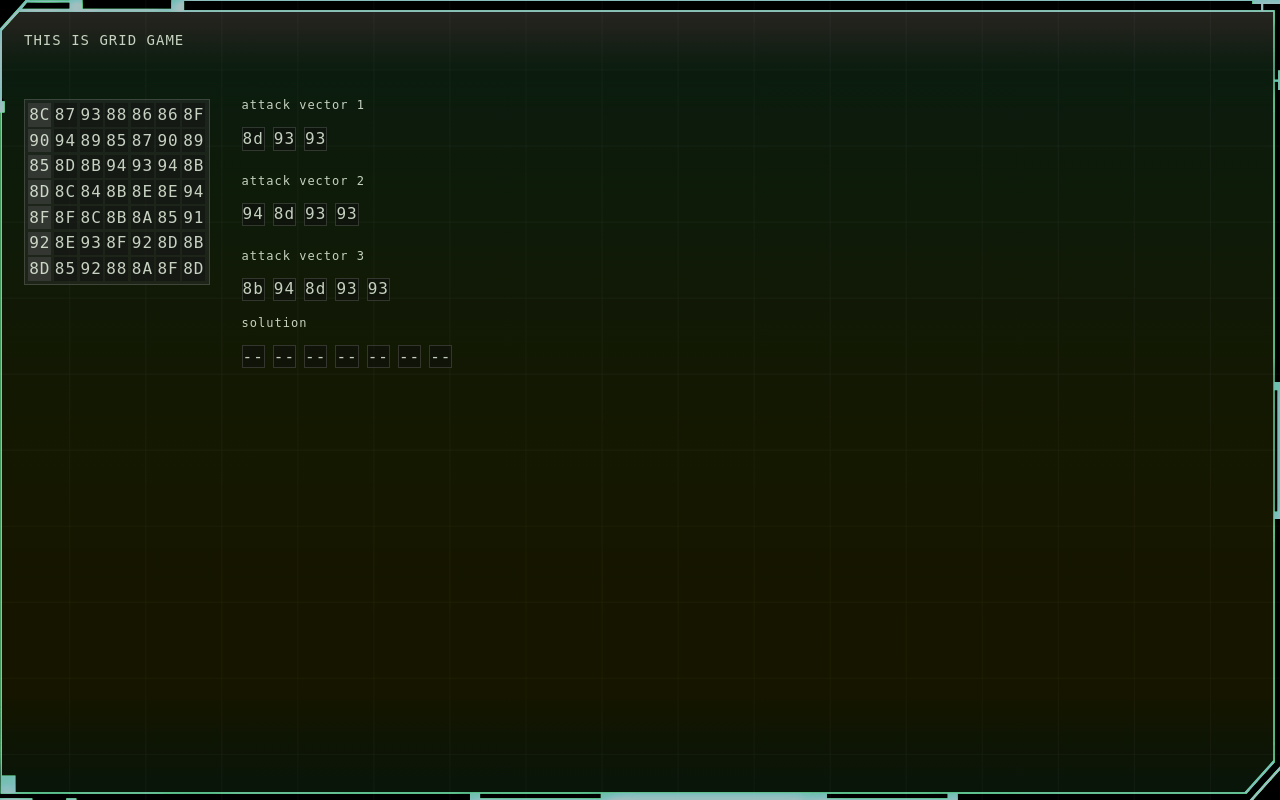
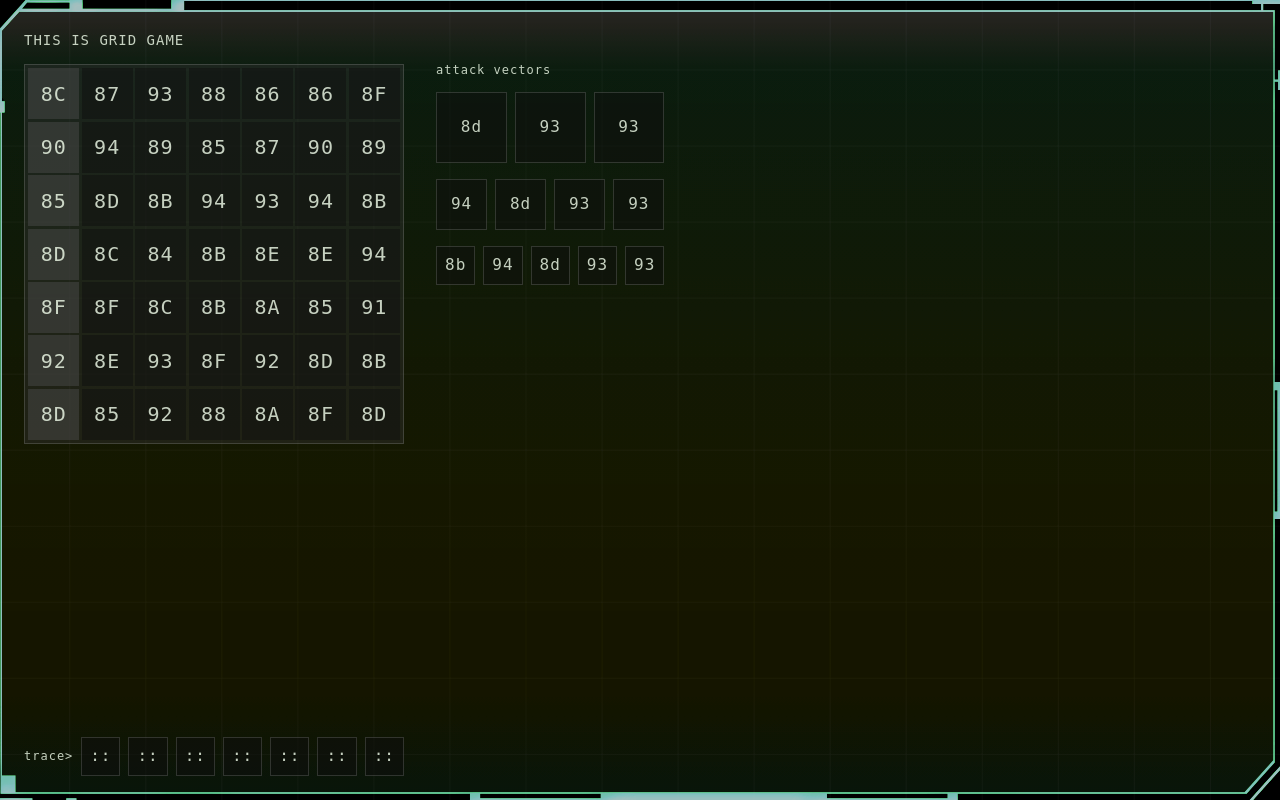
Before and after one commit to zerthmonk/blackshell, a Vue app in the folder app/: page / in a window 1280 px wide. Built offline with nearby package versions, Linux system fonts and the light colour scheme.

Commit message:
Adaptive resizing, styling components

```diff
--- a/app/src/components/hack/gridgame/Cell.vue
+++ b/app/src/components/hack/gridgame/Cell.vue
@@ -25,11 +25,14 @@ const props = defineProps<cellProps>();
 <style scoped lang="scss">
 // todo: move colors to variables
 .cell {
+  height: 100%;
+  width: 100%;
   display: grid;
   text-align: center;
   justify-content: center;
   align-items: center;
   letter-spacing: 1px;
+  padding: .5em;
   aspect-ratio: 1 / 1;
   border: 1px solid transparent;
   background: rgb(15,15,15, .5);
--- a/app/src/components/hack/gridgame/Field.vue
+++ b/app/src/components/hack/gridgame/Field.vue
@@ -31,10 +31,6 @@ const fieldStyle = {
   grid: `repeat(${size.value}, auto) / repeat(${size.value}, auto)`,
 };
 
-// const cellStyle = {
-//   padding: ${size.value};
-// }
-
 function handleControls(key: KeyboardEvent) {
   console.log(key);
 }
@@ -48,8 +44,10 @@ onMounted(() => setHinted())
 </script>
 <style scoped lang="scss">
 .grid-field {
+  width: 100%;
   outline: none;
   text-transform: uppercase;
+  height: fit-content;
 }
 
 .ignored {
--- /dev/null
+++ b/app/src/components/hack/gridgame/Solution.vue
@@ -0,0 +1,21 @@
+<template>
+  <div class="root">
+    <Trace :content="getSolution" :interactive="false"/>
+  </div>
+</template>
+
+<script setup lang="ts">
+import { storeToRefs } from "pinia";
+import { useStore } from '@/stores/gridgame';
+import Trace from "./Trace.vue";
+
+const store = useStore();
+const { getSolution } = storeToRefs(store);
+</script>
+<style scoped lang="scss">
+.root {
+  display: flex;
+  flex-direction: column;
+  gap: 1em;
+}
+</style>
--- a/app/src/components/hack/gridgame/Solving.vue
+++ /dev/null
@@ -1,45 +0,0 @@
-<template>
-  <div class="root">
-    <div class="backtraces">
-      <Trace v-for="(trace, idx) in traces" :label="getLabel(idx)" :content="getHexes(trace)"/>
-    </div>
-    <div class="solution">
-      <Trace label="solution" :content="solution" :interactive="false"/>
-    </div>
-  </div>
-</template>
-
-<script setup lang="ts">
-import { storeToRefs } from "pinia";
-import { computed } from "vue";
-import { useStore } from '@/stores/gridgame';
-import Trace from "./Trace.vue";
-import { CellData } from "@/typings/modules/gridgame.vue";
-
-const store = useStore();
-const { getSelected, tries, traces } = storeToRefs(store);
-
-const solution = computed(() => Array(tries.value + 1).fill('').map((_, idx) => getSelected.value[idx]?.hex || '--'));
-
-function getLabel(idx: number) {
-  return `attack vector ${idx + 1}`;
-}
-
-function getHexes(cells: CellData[]) {
-  return cells.map(c => c.hex);
-}
-
-</script>
-
-<style scoped lang="scss">
-.root, .backtraces {
-  display: flex;
-  flex-direction: column;
-  gap: 1rem;
-}
-
-.backtraces {
-  gap: 1.5rem;
-}
-
-</style>
--- a/app/src/components/hack/gridgame/Trace.vue
+++ b/app/src/components/hack/gridgame/Trace.vue
@@ -1,12 +1,9 @@
 <template>
-  <div class="root">
-    <span>{{props.label}}</span>
-    <div class="content">
-      <component :is="component" v-for="value in content"
-                 class="cell"
-                 :hexValue="value"
-                 :isHighlighted="true"/>
-    </div>
+  <div class="trace">
+    <component :is="component" v-for="value in content"
+               class="cell"
+               :hexValue="value"
+               :isHighlighted="true"/>
   </div>
 </template>
 
@@ -31,23 +28,11 @@ const component = computed(() => props.interactive ? TraceCell : Cell);
 </script>
 
 <style scoped lang="scss">
-.root {
+.trace {
   display: flex;
-  flex-direction: column;
-  gap: .5rem;
-
-  span {
-    font-size: .75rem;
-    letter-spacing: 1px;
-  }
-}
-.content {
-  display: flex;
-  gap: .5rem;
-
-  .cell {
-    height: auto;
-  }
+  gap: .5em;
+  max-width: inherit;
+  max-height: inherit;
 }
 
 </style>
--- /dev/null
+++ b/app/src/components/hack/gridgame/Traces.vue
@@ -0,0 +1,39 @@
+<template>
+  <div class="root">
+    <Trace v-for="(trace, idx) in traces" :label="getLabel(idx)" :content="getHexes(trace)"/>
+  </div>
+</template>
+
+<script setup lang="ts">
+import { storeToRefs } from "pinia";
+import { useStore } from '@/stores/gridgame';
+import { CellData } from "@/typings/modules/gridgame.vue";
+import Trace from "./Trace.vue";
+
+const store = useStore();
+const { traces } = storeToRefs(store);
+
+function getLabel(idx: number) {
+  return `attack vector ${idx + 1}`;
+}
+
+function getHexes(cells: CellData[]) {
+  return cells.map(c => c.hex);
+}
+
+</script>
+
+<style scoped lang="scss">
+.root {
+  display: flex;
+  flex-direction: column;
+  display: inherit;
+  flex-direction: inherit;
+  gap: 1em;
+  width: 100%;
+  max-width: inherit;
+  height: 100%;
+  max-height: inherit;
+}
+
+</style>
--- a/app/src/components/layout/Base.vue
+++ b/app/src/components/layout/Base.vue
@@ -1,5 +1,5 @@
 <template>
-  <div class="layout" :class="rootAlign">
+  <div class="layout">
     <slot name="header"></slot>
     <slot name="main"></slot>
     <slot name="footer"></slot>
@@ -7,37 +7,18 @@
   <slot name="background"></slot>
 </template>
 
-<script setup lang="ts">
-import {computed, useSlots} from "vue";
-
-const slots = useSlots();
-const rootAlign = computed(() => {
-  const direction = slots?.header ? 'start' : 'end';
-  return `layout_aligned-${direction}`;
-})
-
-</script>
-
 <style scoped lang="scss">
 .layout {
   position: relative;
-  display: grid;
-  grid: 1fr 4fr 1fr / 1fr;
+  display: flex;
+  flex-direction: column;
+  height: 100%;
   z-index: 1;
+  gap: .5rem;
   padding: 1.5rem;
-  gap: .5rem;
-  box-sizing: border-box;
 }
 
-.layout_aligned-end {
-  align-content: end;
-}
-
-.layout_align-start {
-  align-content: start;
-}
-
-@media only screen and (max-width: 600px) {
+@media only screen and (max-width: $tablet) {
   .layout {
     padding: 1.25rem .75rem;
   }
--- a/app/src/pages/GridGameScreen.vue
+++ b/app/src/pages/GridGameScreen.vue
@@ -1,12 +1,25 @@
 <template>
   <Layout>
     <template #header>
+      <div class="game-header">
         <p class="page-label">this is grid game</p>
+      </div>
     </template>
     <template #main>
-      <div class="game">
+      <div class="main">
         <Field class="field"/>
-        <Solving class="info"/>
+        <div class="backtrace">
+          <p class="label">attack vectors</p>
+          <Traces class="traces"/>
+        </div>
+      </div>
+    </template>
+    <template #footer>
+      <div class="footer">
+        <div class="buffer">
+          <p class="label">trace></p>
+          <Solution class="solution"/>
+        </div>
       </div>
     </template>
     <template #background>
@@ -20,15 +33,21 @@ import { useStore } from "@/stores/gridgame";
 import Layout from "@/components/layout/Base.vue";
 import Background from "@/components/base/Background.vue";
 import Field from "@/components/hack/gridgame/Field.vue";
-import Solving from "@/components/hack/gridgame/Solving.vue";
+import Traces from "@/components/hack/gridgame/Traces.vue";
+import Solution from "@/components/hack/gridgame/Solution.vue";
 
 const store = useStore();
-store.init({size: 7, tries: 6});
+const size = 7;
+store.init({size: size, tries: 6});
 
 </script>
 
 <style scoped lang="scss">
 
+$maxwidth: 380px;
+.game-header {
+  height: 2rem;
+}
 .page-label {
   font-size: .875rem;
   line-height: 2rem;
@@ -36,20 +55,67 @@ store.init({size: 7, tries: 6});
   text-transform: uppercase;
 }
 
-.game {
+.main {
   display: flex;
+  overflow: hidden;
+  height: 100%;
   gap: 2rem;
-
+}
 .field {
   position: relative;
   display: grid;
-    height: fit-content;
-    width: fit-content;
   border: 1px solid rgba(255,255,255,.15);
   background: rgba(50,50,50,0.4);
+  max-width: $maxwidth;
   padding: .2rem;
   gap: .15rem;
+  font-size: 1.25rem;
   z-index: 1;
+}
+.backtrace {
+  display: flex;
+  flex-direction: column;
+  gap: 1rem;
+}
+.traces {
+  display: flex;
+  flex-direction: column;
+}
+.label {
+  font-size: .75em;
+  letter-spacing: 1px;
+}
+
+.buffer {
+  max-width: $maxwidth;
+  display: flex;
+  justify-content: space-between;
+  .label {
+    align-self: center;
+  }
+}
+
+@media only screen and (max-width: $tablet) {
+  .main {
+    gap: 1rem 0;
+    flex-wrap: wrap;
+    overflow-y: auto;
+    height: fit-content;
+  }
+
+  .backtrace {
+    width: 100%;
+    max-width: $maxwidth;
+    padding-bottom: 1rem;
+
+    .traces {
+      flex-wrap: wrap;
+      justify-content: space-between;
+    }
+
+    .label {
+      width: 100%;
+    }
   }
 }
 
--- a/app/src/stores/gridgame.ts
+++ b/app/src/stores/gridgame.ts
@@ -32,6 +32,9 @@ export const useStore = defineStore('gridgame', {
       return (mode: MoveModeType, pos: number, cell: CellData): boolean => {
         return mode === MOVES.AXIS_Y && cell.col === pos;
       }
+    },
+    getSolution(): string[] {
+      return Array(this.tries + 1).fill('').map((_, idx) => this.getSelected[idx]?.hex || '::')
     }
   },
 
```
Lines whose indentation alone changed are shown as unchanged.
